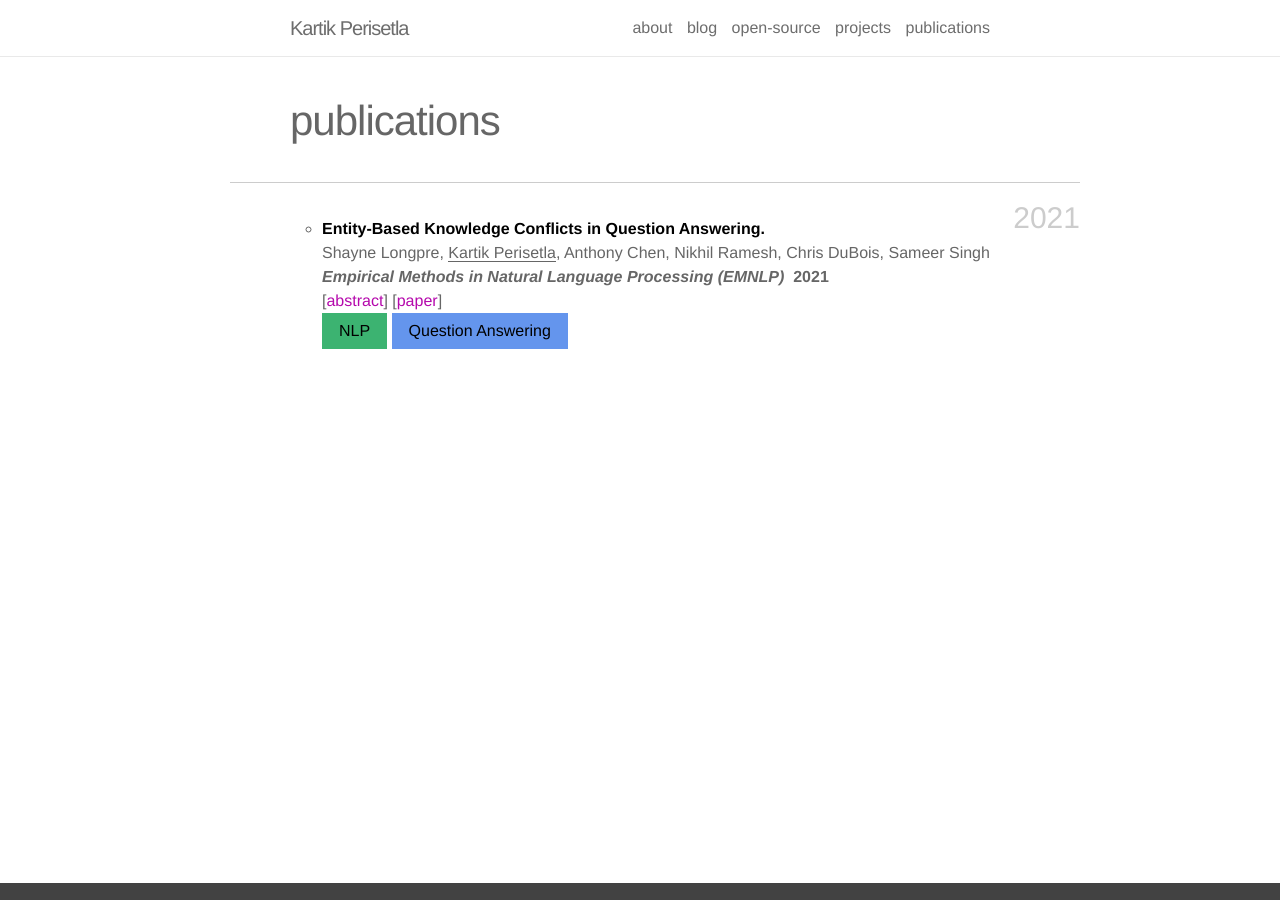
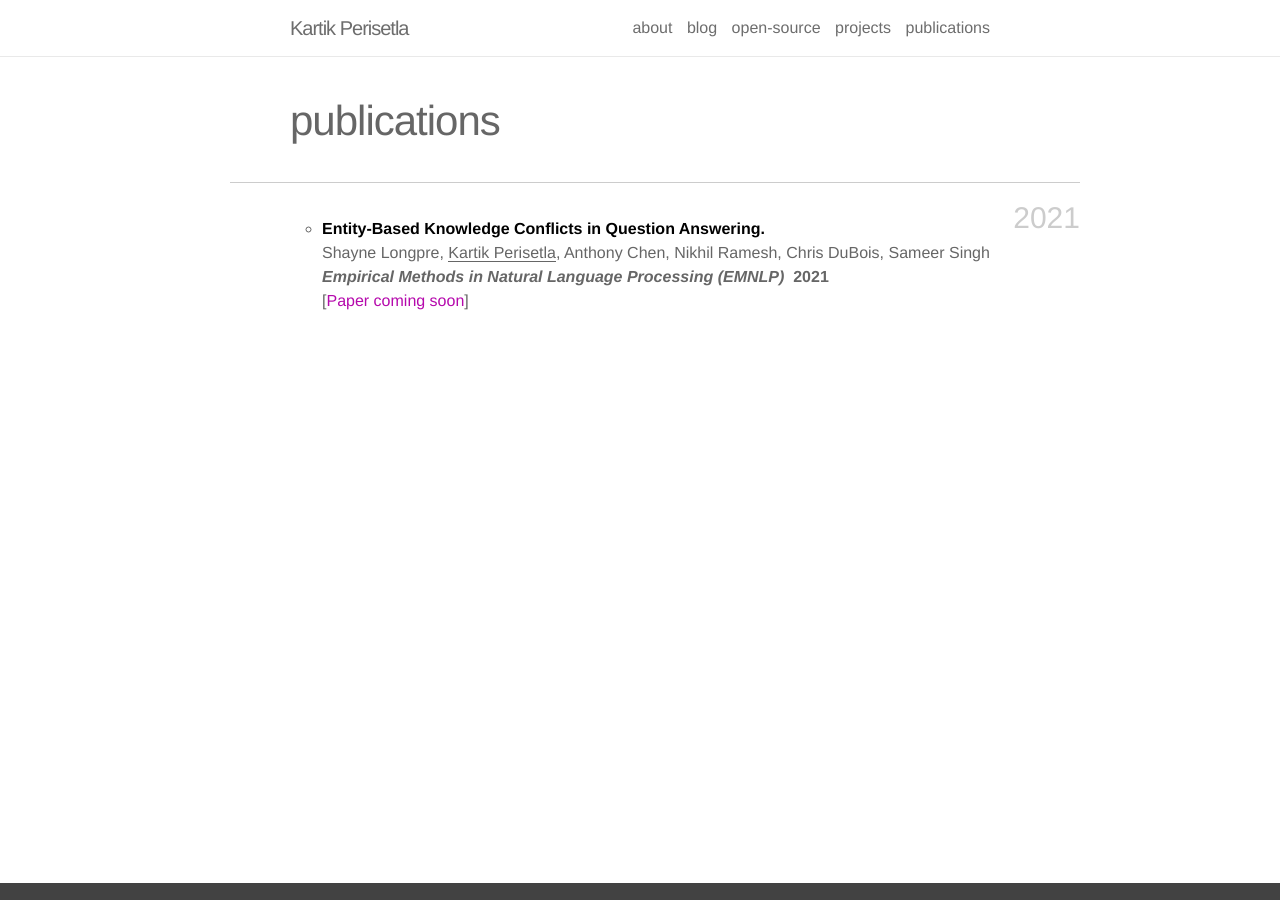
Before and after one commit to kartikperisetla/kartikperisetla.github.io, a Jekyll site: the page built from _pages/publications.md, in a window 1280 px wide. Built offline with Jekyll 4.4.1, drawn with Linux system fonts in a browser that asks for light colours; nearby versions of some CDN libraries.

Commit message:
nit update

```diff
--- a/_pages/publications.md
+++ b/_pages/publications.md
@@ -24,15 +24,8 @@
       &nbsp;<b>2021</b>
     </span>
   <span class="links">
-
-    [<a class="abstract">abstract</a>]
-
-
-    [<a href="https://arxiv.org/abs/" target="_blank">paper</a>]
+    [<a href="https://arxiv.org/abs/" target="_blank">Paper coming soon</a>]
   </span>
-
-      <button class="btn NLP" title="Natural Language Processing">NLP</button>
-      <button class="btn Question-Answering" title="Question Answering">Question Answering</button>
 
 </div>
     </li>
```
